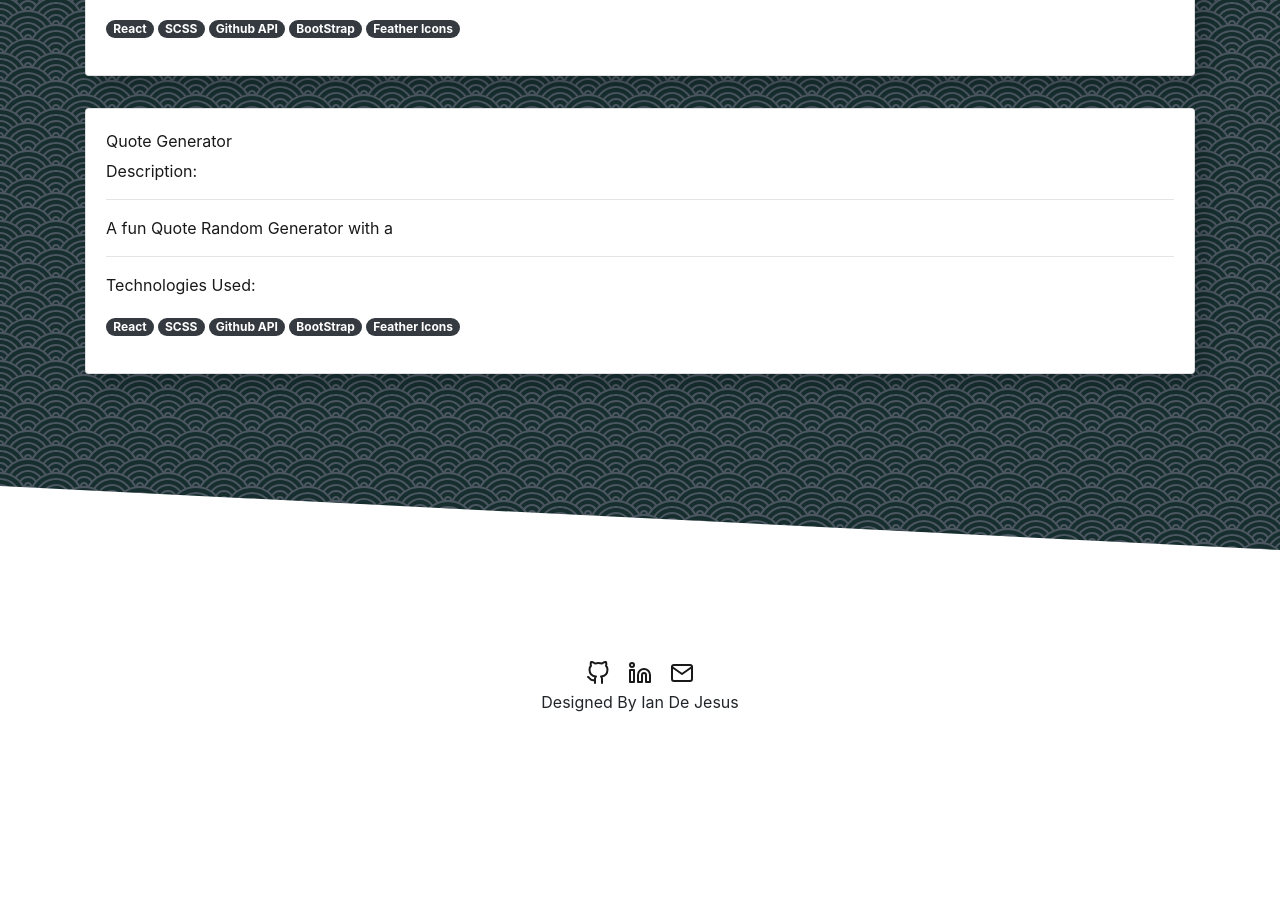
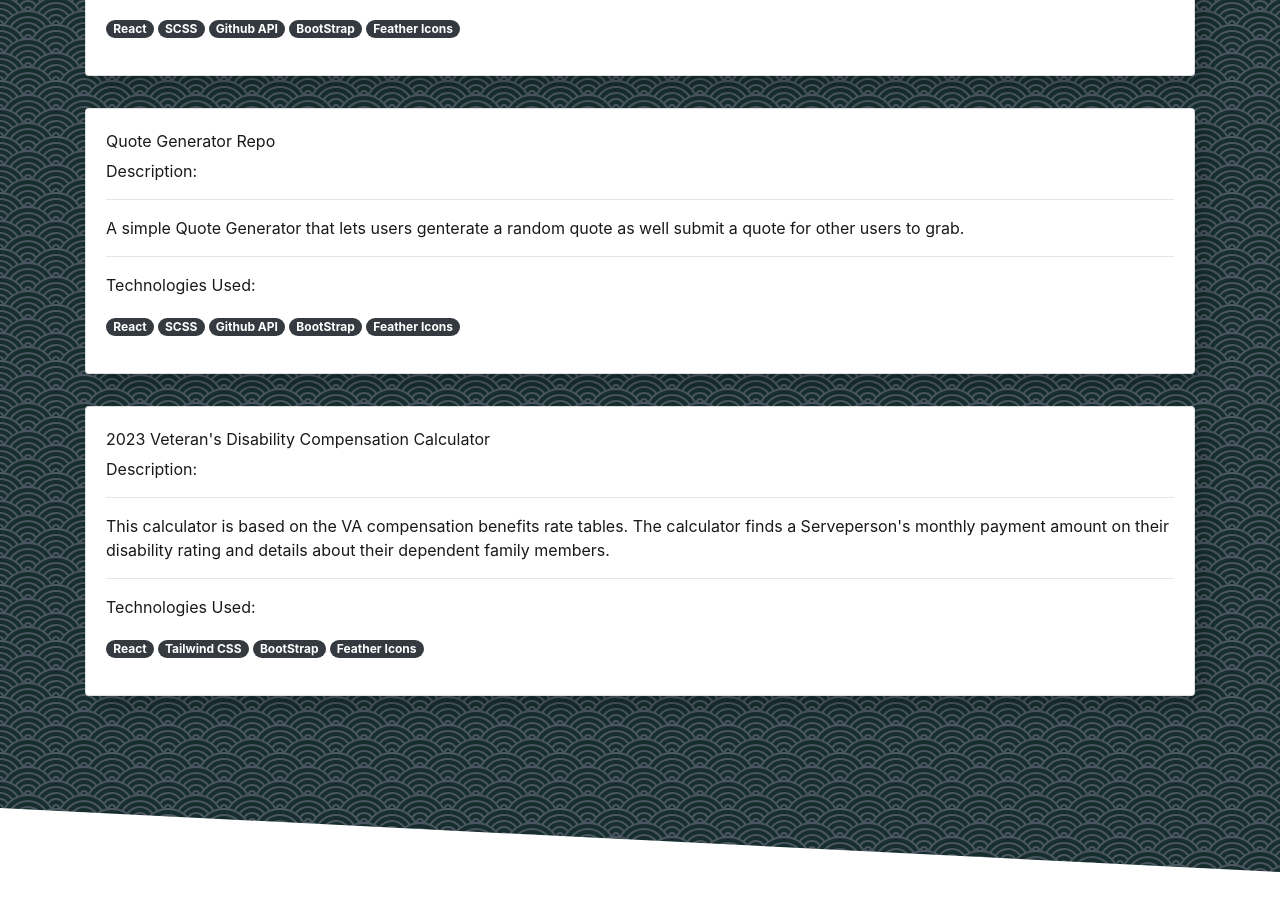
Before and after one commit to iantheminimalist/iandejesus-app, a React (Create React App) app: page /#/projects in a window 1280 px wide. Shown: the part 1460-2371 px from the top of the page. Before the commit the page ends 2296 px from the top, so only its background shows below. Built offline with nearby package versions, Linux system fonts and the light colour scheme; no server answers.

Commit message:
editing experinces page

```diff
--- a/src/components/AboutComponent.js
+++ b/src/components/AboutComponent.js
@@ -30,6 +30,36 @@ function Experience(){
             <Icon.Briefcase size={40} className="" />
             </Col>
             <Col md={11} xs={12}>
+            <CardTitle><h5> GTM IT | <span className="font-weight-light">Apr 2022 - Present</span></h5></CardTitle>
+            <CardSubtitle><h5 className="font-weight-light">Software Developer</h5></CardSubtitle>
+
+            <CardText>
+                <dd>
+                Implementing web design and creating development principles to build stable web application software that assists veterans with their disabilities.
+                </dd>
+                <dd>
+                Collaborating closely with the team to support web application projects during all phases of delivery.
+                </dd>
+                <dd>
+                Monitoring and troubleshooting website performance and remedying front-end-related issues.
+                </dd>
+                <dd>
+                Maintaining an organized workflow using project management tools such as Monday and GitHub.
+                </dd>
+            </CardText>
+            </Col>
+            </Row>
+            </CardBody>
+        </Card>
+    </CardDeck>
+    <CardDeck>
+        <Card className="neomorph rounded my-md-3 my-4">
+        <CardBody>
+            <Row>
+            <Col md={1} xs={12} className="text-center my-md-0 my-4">
+            <Icon.Briefcase size={40} className="" />
+            </Col>
+            <Col md={11} xs={12}>
             <CardTitle><h5> GTM IT | <span className="font-weight-light">Aug 2021 - Apr 2022</span></h5></CardTitle>
             <CardSubtitle><h5 className="font-weight-light">IT Specialist Tier 3/ Automations Specialist</h5></CardSubtitle>
 
@@ -41,13 +71,15 @@ function Experience(){
                 Responsible for programming and testing automation systems, as well as troubleshooting and repairing any issues that may arise.
                 </dd>
                 <dd>
-                By automating many of the company's workflow processes and using automation to enhance customer interaction, I can improve the efficiency of my company's workflow and improve the customer experience.                </dd>
+                By automating many of the company's workflow processes and using automation to enhance customer interaction, I can improve the efficiency of my company's workflow and improve the customer experience.
+                </dd>
             </CardText>
             </Col>
             </Row>
             </CardBody>
         </Card>
     </CardDeck>
+
     <CardDeck>
         <Card className="neomorph rounded my-md-3 my-4">
         <CardBody>
--- a/src/components/UnfinishedProjects.js
+++ b/src/components/UnfinishedProjects.js
@@ -40,9 +40,9 @@ function UnfinishedProjects() {
               <CardDeck>
               <Card className="neomorph rounded my-md-3 my-4">
                 <CardBody>
-                  <CardTitle>Quote Generator</CardTitle>
+                  <CardTitle>Quote Generator Repo</CardTitle>
                   <CardSubtitle>Description:</CardSubtitle><hr />
-                  <CardText>A fun Quote Random Generator with a </CardText>
+                  <CardText>A simple Quote Generator that lets users genterate a random quote as well submit a quote for other users to grab.</CardText>
                   <hr />
                   <CardText>
                   <p>Technologies Used:</p>
@@ -56,6 +56,25 @@ function UnfinishedProjects() {
                 </CardBody>
               </Card>
               </CardDeck>
+
+              <CardDeck>
+              <Card className="neomorph rounded my-md-3 my-4">
+                <CardBody>
+                  <CardTitle>2023 Veteran's Disability Compensation Calculator</CardTitle>
+                  <CardSubtitle>Description:</CardSubtitle><hr />
+                  <CardText>This calculator is based on the VA compensation benefits rate tables. The calculator finds a Serveperson's monthly payment amount on their disability rating and details about their dependent family members. </CardText>
+                  <hr />
+                  <CardText>
+                  <p>Technologies Used:</p>
+                      <p>
+                        <Badge color="dark" pill className="mr-1">React</Badge>
+                        <Badge color="dark" pill className="mr-1">Tailwind CSS</Badge>
+                        <Badge color="dark" pill className="mr-1">BootStrap</Badge>
+                        <Badge color="dark" pill className="mr-1">Feather Icons</Badge>
+                      </p> </CardText>
+                </CardBody>
+              </Card>
+              </CardDeck>
             </Fade>
         </div>
     )
```
